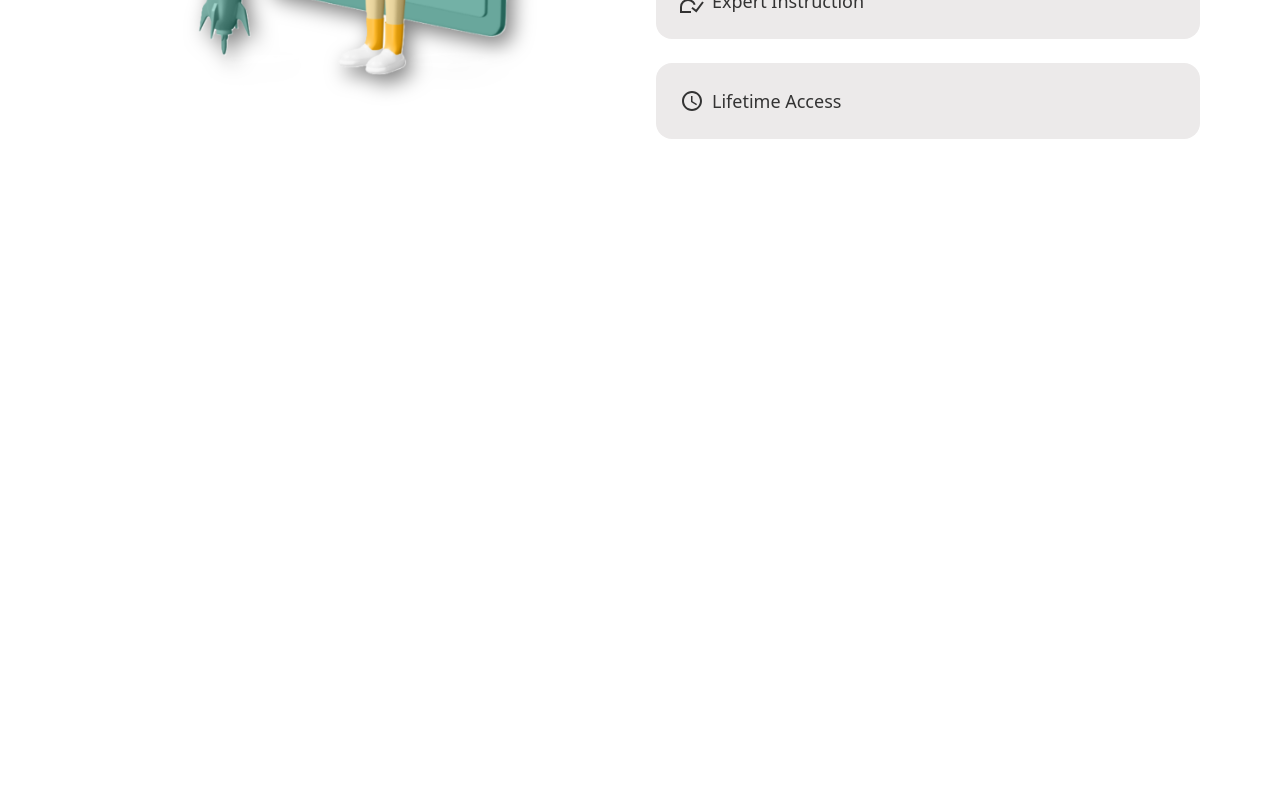
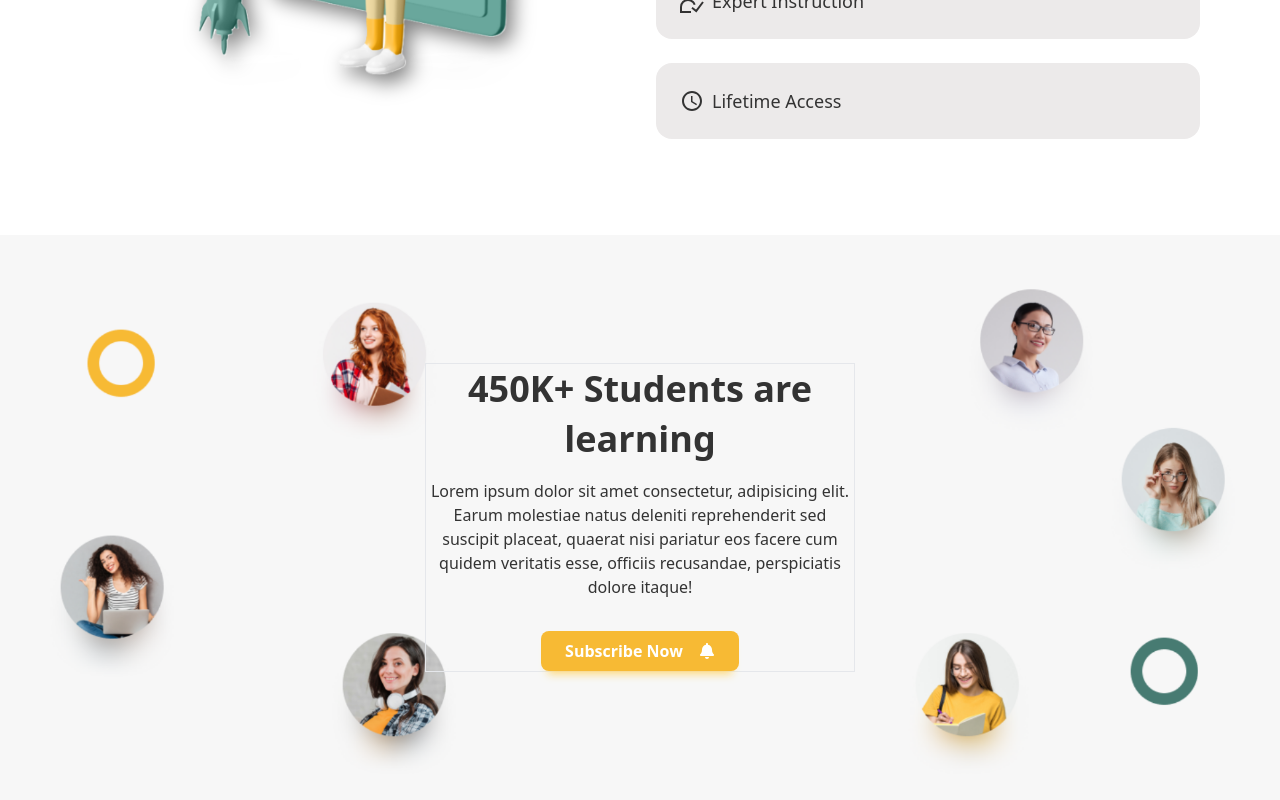
Before and after one commit to alonzojoe/E-Learning, a React (Vite) app: page / in a window 1280 px wide. Shown: the part 1530-2330 px from the top of the page. Before the commit the page ends 1765 px from the top, so only its background shows below. Built offline with nearby package versions, Linux system fonts and the light colour scheme.

Commit message:
feat: create new component Subscribers, create ui ux for Subscribers

```diff
--- a/src/App.jsx
+++ b/src/App.jsx
@@ -3,6 +3,7 @@
 import Hero from "./components/Hero/Hero";
 import Services from "./components/Services/Services";
 import Banner from "./components/Banner/Banner";
+import Subscribers from "./components/Subscribers/Subscribers";
 
 const App = () => {
   return (
@@ -11,6 +12,7 @@
       <Hero />
       <Services />
       <Banner />
+      <Subscribers />
     </main>
   );
 };
--- /dev/null
+++ b/src/components/Subscribers/Subscribers.jsx
@@ -0,0 +1,41 @@
+import subscribersImg from "../../assets/images/bg.png";
+import { FaBell } from "react-icons/fa";
+import { motion } from "framer-motion";
+
+const bgStyle = {
+  backgroundImage: `url(${subscribersImg})`,
+  backgroundRepeat: "no-repeat",
+  backgroundSize: "cover",
+  backgroundPosition: "center",
+};
+
+const Subscribers = () => {
+  return (
+    <section className="bg-[#f7f7f7]">
+      <div className="container py-28 md:py-32" style={bgStyle}>
+        <div className="flex flex-col justify-center">
+          <div className="text-center space-y-4 lg:max-w-[430px] mx-auto border-solid border-[1px]">
+            <h1 className="text-4xl font-bold !leading-snug">
+              450K+ Students are learning
+            </h1>
+            <p>
+              Lorem ipsum dolor sit amet consectetur, adipisicing elit. Earum
+              molestiae natus deleniti reprehenderit sed suscipit placeat,
+              quaerat nisi pariatur eos facere cum quidem veritatis esse,
+              officiis recusandae, perspiciatis dolore itaque!
+            </p>
+            <a
+              href="#"
+              className="primary-btn !mt-8 inline-flex items-center gap-4 group"
+            >
+              Subscribe Now
+              <FaBell className="group-hover:animate-bounce group-hover:text-lg duration-200" />
+            </a>
+          </div>
+        </div>
+      </div>
+    </section>
+  );
+};
+
+export default Subscribers;
```
